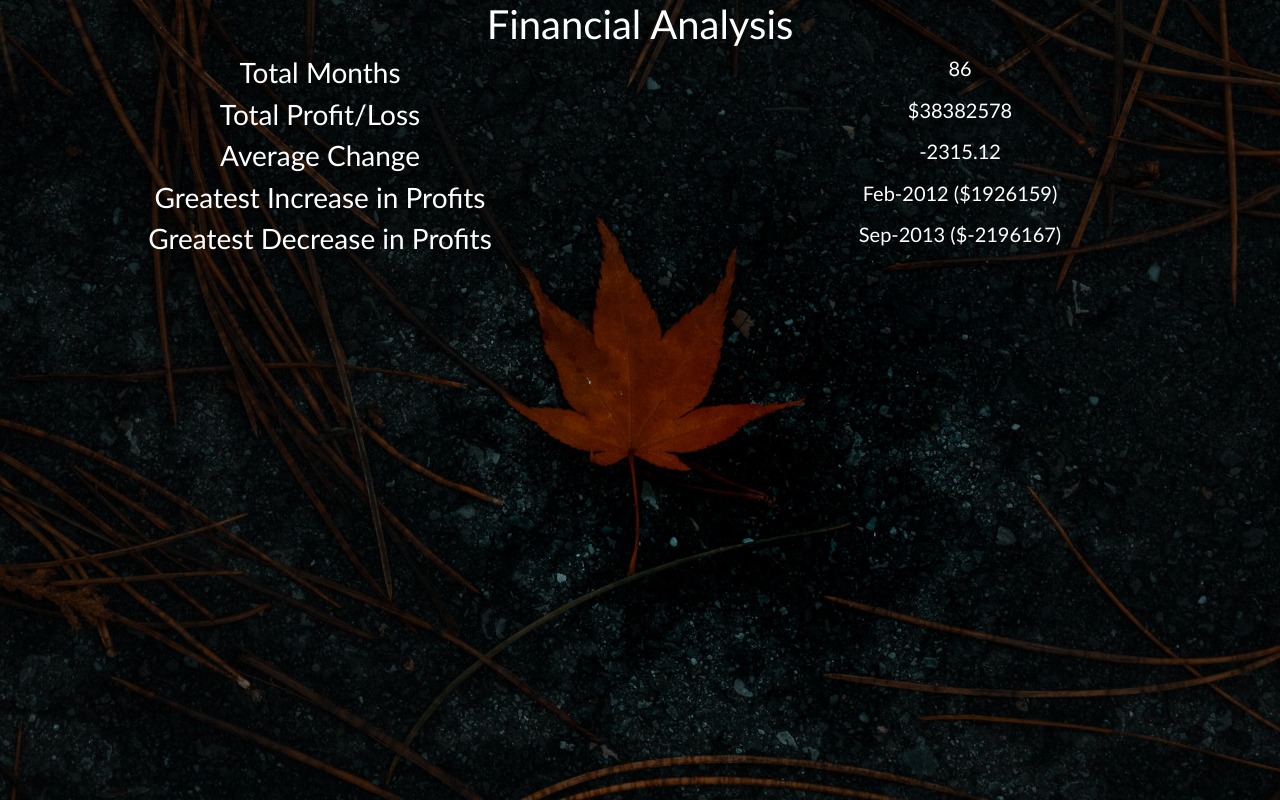
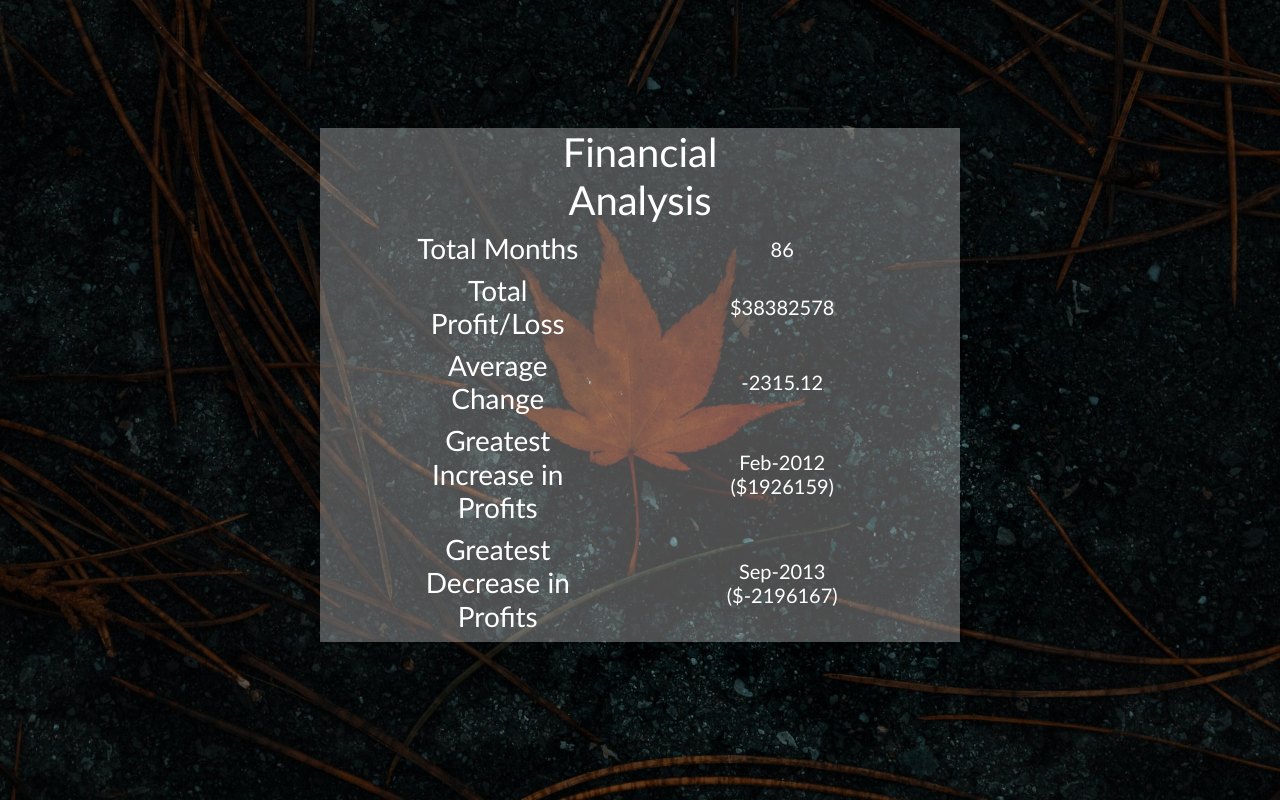
Before and after one commit to noah-sheldon/console-finances, a plain HTML site: page index.html in a window 1280 px wide. Drawn offline with nearby package versions, Linux system fonts and the light colour scheme.

Commit message:
Fixed styling of container, added readme

```diff
--- a/assets/styles.css
+++ b/assets/styles.css
@@ -5,3 +5,8 @@ body {
     background-position: center;
     font-family:'Trebuchet MS', 'Lucida Sans Unicode', 'Lucida Grande', 'Lucida Sans', Arial, sans-serif
 }
+
+.analysis {
+    margin-top: 10%;
+    background-color: rgba(255, 255, 255, 0.3);
+}
--- a/index.html
+++ b/index.html
@@ -11,14 +11,14 @@
   <title>Financial Analysis</title>
 </head>
 
-<body class="h-100">
-  <section class="container-fluid h-100 text-white analysis  text-center">
-    <div class="row d-flex justify-content-center align-items-center">
+<body class=" w-100">
+  <section class="container-fluid text-white analysis w-50 text-center d-block justify-content-center ">
+    <div class="row justify-content-evenly align-items-center">
       <div class="col-4">
         <h1>Financial Analysis</h1>
       </div>
     </div>
-    <div class="row d-flex justify-content-around">
+    <div class="row d-flex justify-content-evenly align-items-center">
       <div class="col-4">
         <h3>Total Months</h3>
       </div>
@@ -26,7 +26,7 @@
         <h5 id="totalMonths"></h5>
       </div>
     </div>
-    <div class="row d-flex justify-content-around">
+    <div class="row d-flex justify-content-evenly align-items-center">
       <div class="col-4">
         <h3>Total Profit/Loss</h3>
       </div>
@@ -35,7 +35,7 @@
           </h6>
       </div>
     </div>
-    <div class="row d-flex justify-content-around">
+    <div class="row d-flex justify-content-evenly align-items-center">
       <div class="col-4">
         <h3>Average Change</h3>
       </div>
@@ -44,7 +44,7 @@
           </h6>
       </div>
     </div>
-    <div class="row d-flex justify-content-around">
+    <div class="row d-flex justify-content-evenly align-items-center">
       <div class="col-4">
         <h3>Greatest Increase in Profits</h3>
       </div>
@@ -53,7 +53,7 @@
           </h6>
       </div>
     </div>
-    <div class="row d-flex justify-content-around">
+    <div class="row d-flex justify-content-evenly align-items-center">
       <div class="col-4">
         <h3>Greatest Decrease in Profits</h3>
       </div>
```
Also changed, not shown: assets/images/scr_1920.png (added), 1 other file.
